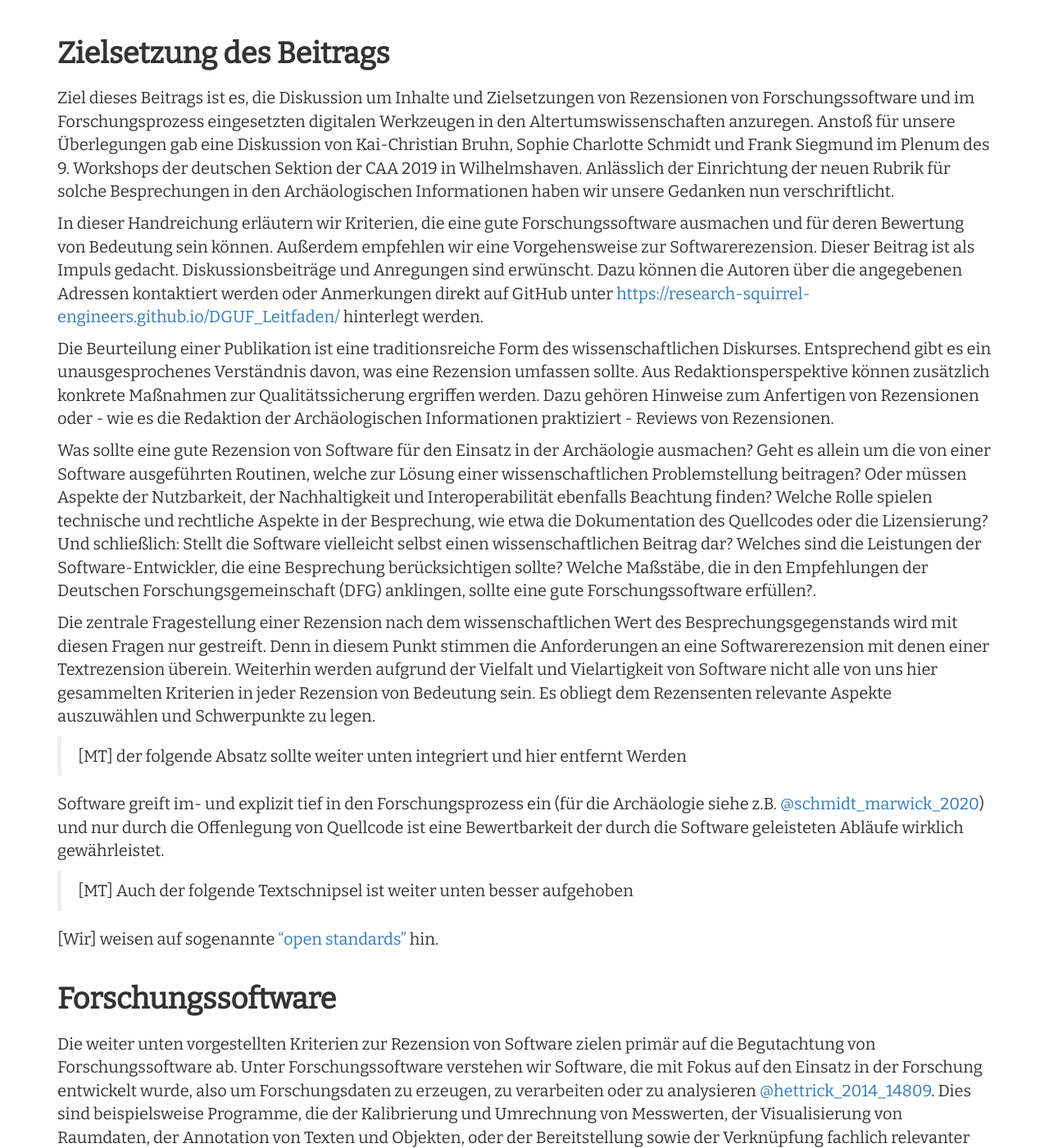
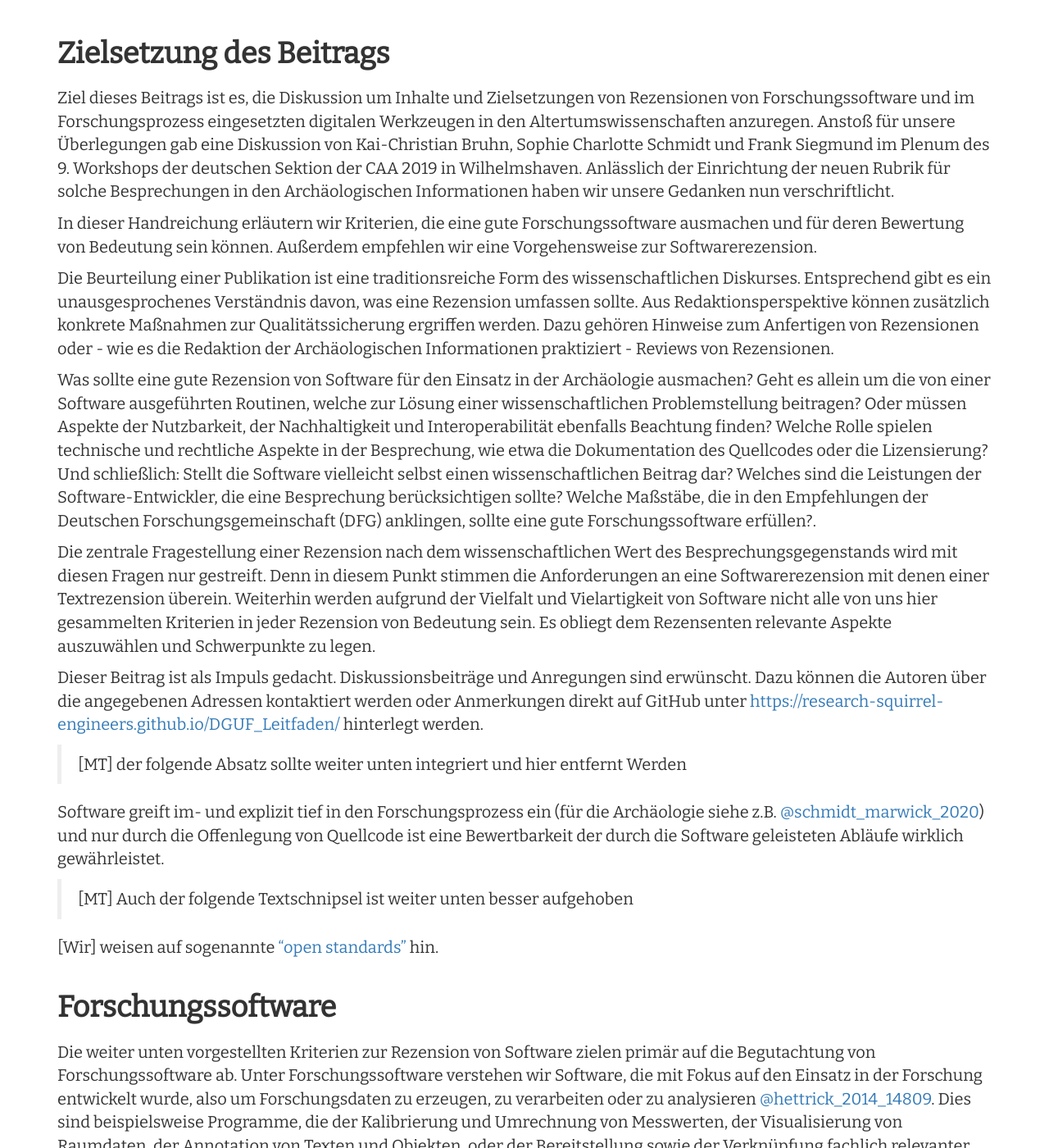
Before and after one commit to Research-Squirrel-Engineers/Impuls_SoftwareRezensionen_DGUF, a Jekyll site: the page built from Draft.md, in a window 1280 px wide and 1400 px high, scrolled down 1016 px. Shown: the whole window at 82% size. Built offline with Jekyll 4.4.1, drawn with Linux system fonts in a browser that asks for light colours; nearby versions of some CDN libraries.

Commit message:
Einleitung letzter Absatz

```diff
--- a/Draft.md
+++ b/Draft.md
@@ -64,13 +64,15 @@ keywords_en:
 
 Ziel dieses Beitrags ist es, die Diskussion um Inhalte und Zielsetzungen von Rezensionen von Forschungssoftware und im Forschungsprozess eingesetzten digitalen Werkzeugen in den Altertumswissenschaften anzuregen. Anstoß für unsere Überlegungen gab eine Diskussion von Kai-Christian Bruhn, Sophie Charlotte Schmidt und Frank Siegmund im Plenum des 9. Workshops der deutschen Sektion der CAA 2019 in Wilhelmshaven. Anlässlich der Einrichtung der neuen Rubrik für solche Besprechungen in den Archäologischen Informationen haben wir unsere Gedanken nun verschriftlicht.
 
-In dieser Handreichung erläutern wir Kriterien, die eine gute Forschungssoftware ausmachen und für deren Bewertung von Bedeutung sein können. Außerdem empfehlen wir eine Vorgehensweise zur Softwarerezension. Dieser Beitrag ist als Impuls gedacht. Diskussionsbeiträge und Anregungen sind erwünscht. Dazu können die Autoren über die angegebenen Adressen kontaktiert werden oder Anmerkungen direkt auf GitHub unter [https://research-squirrel-engineers.github.io/DGUF_Leitfaden/](https://research-squirrel-engineers.github.io/DGUF_Leitfaden/) hinterlegt werden.
+In dieser Handreichung erläutern wir Kriterien, die eine gute Forschungssoftware ausmachen und für deren Bewertung von Bedeutung sein können. Außerdem empfehlen wir eine Vorgehensweise zur Softwarerezension.
 
 Die Beurteilung einer Publikation ist eine traditionsreiche Form des wissenschaftlichen Diskurses. Entsprechend gibt es ein unausgesprochenes Verständnis davon, was eine Rezension umfassen sollte. Aus Redaktionsperspektive können zusätzlich konkrete Maßnahmen zur Qualitätssicherung ergriffen werden. Dazu gehören Hinweise zum Anfertigen von Rezensionen oder - wie es die Redaktion der Archäologischen Informationen praktiziert - Reviews von Rezensionen.
 
 Was sollte eine gute Rezension von Software für den Einsatz in der Archäologie ausmachen? Geht es allein um die von einer Software ausgeführten Routinen, welche zur Lösung einer wissenschaftlichen Problemstellung beitragen? Oder müssen Aspekte der Nutzbarkeit, der Nachhaltigkeit und Interoperabilität ebenfalls Beachtung finden? Welche Rolle spielen technische und rechtliche Aspekte in der Besprechung, wie etwa die Dokumentation des Quellcodes oder die Lizensierung? Und schließlich: Stellt die Software vielleicht selbst einen wissenschaftlichen Beitrag dar? Welches sind die Leistungen der Software-Entwickler, die eine Besprechung berücksichtigen sollte? Welche Maßstäbe, die in den Empfehlungen der Deutschen Forschungsgemeinschaft (DFG) anklingen, sollte eine gute  Forschungssoftware erfüllen?.
 
 Die zentrale Fragestellung einer Rezension nach dem wissenschaftlichen Wert des Besprechungsgegenstands wird mit diesen Fragen nur gestreift. Denn in diesem Punkt stimmen die Anforderungen an eine Softwarerezension mit denen einer Textrezension überein. Weiterhin werden aufgrund der Vielfalt und Vielartigkeit von Software nicht alle von uns hier gesammelten Kriterien in jeder Rezension von Bedeutung sein. Es obliegt dem Rezensenten relevante Aspekte auszuwählen und Schwerpunkte zu legen.
+
+Dieser Beitrag ist als Impuls gedacht. Diskussionsbeiträge und Anregungen sind erwünscht. Dazu können die Autoren über die angegebenen Adressen kontaktiert werden oder Anmerkungen direkt auf GitHub unter [https://research-squirrel-engineers.github.io/DGUF_Leitfaden/](https://research-squirrel-engineers.github.io/DGUF_Leitfaden/) hinterlegt werden.
 
 > [MT] der folgende Absatz sollte weiter unten integriert und hier entfernt Werden
 
```
